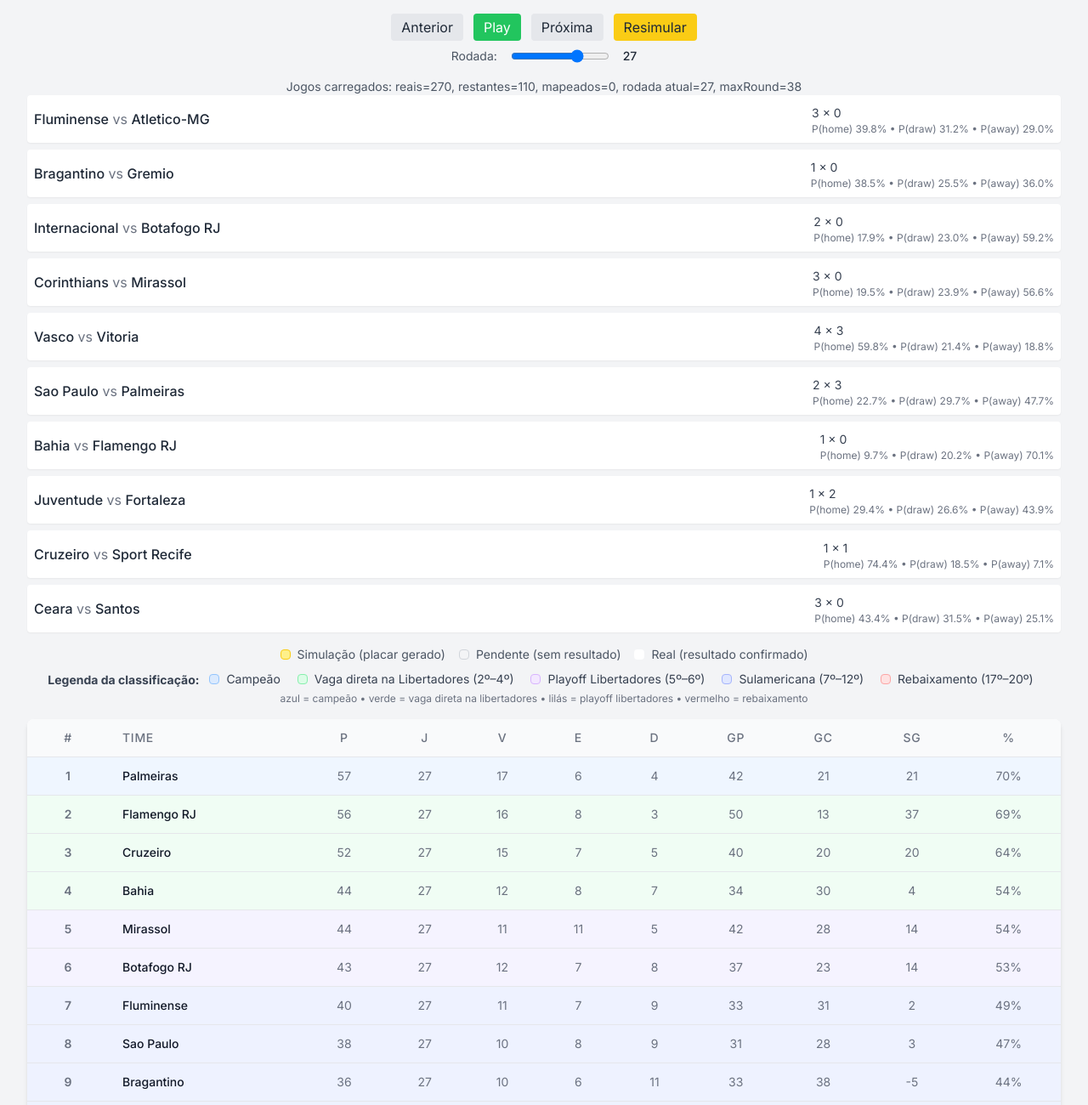
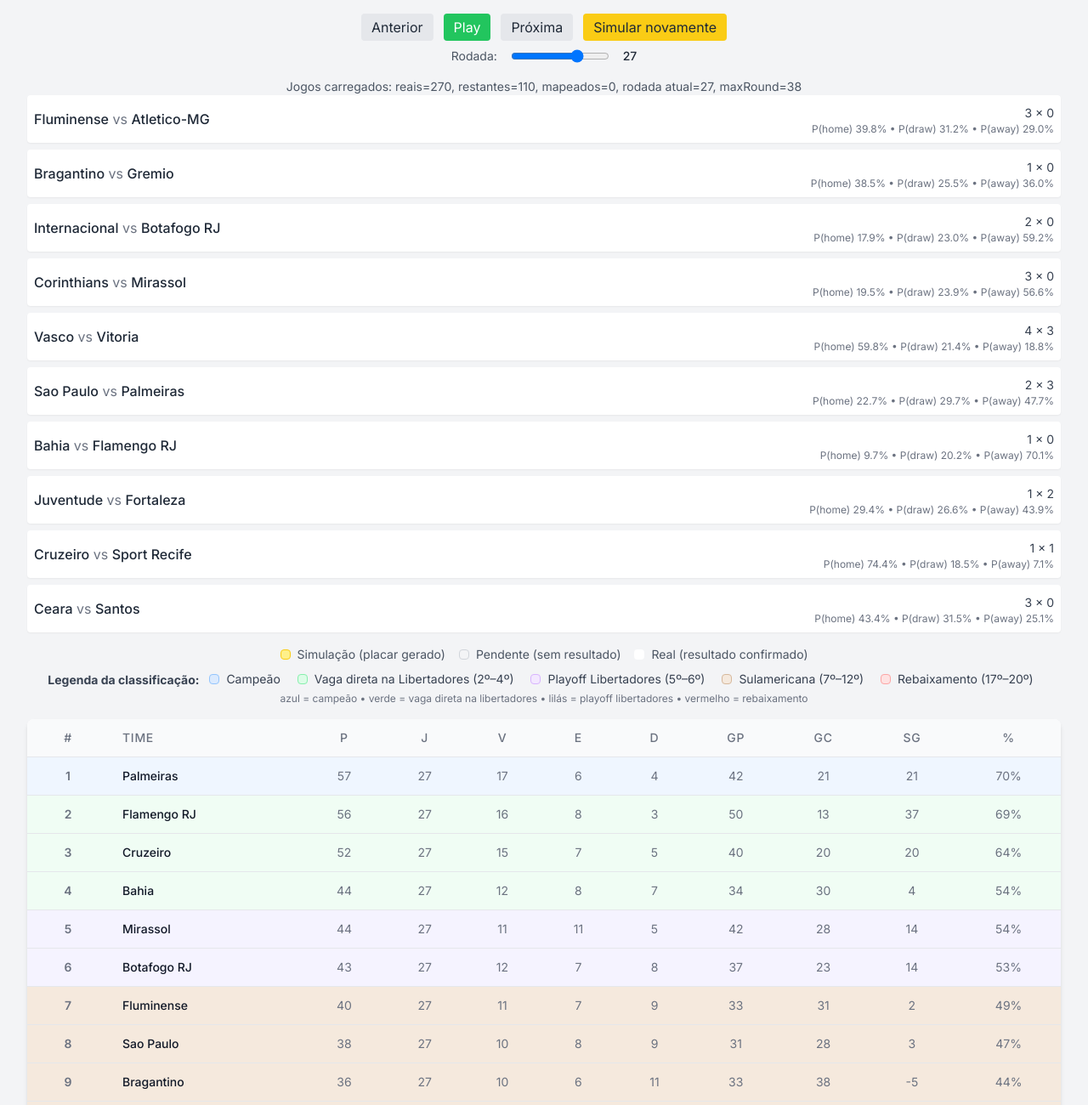
Before and after one commit to pegason/poisson, a website: page index.html in a window 1280 px wide. Shown: the part 600-1900 px from the top of the page at 85% size. Drawn offline with nearby package versions, Linux system fonts and the light colour scheme.

Commit message:
Terceiro  commit do projeto Poisson

```diff
--- a/index.html
+++ b/index.html
@@ -21,6 +21,9 @@
         #controls .flex { align-items: center; justify-content: center; }
         #round-matches ul { padding: 0; margin: 0; list-style: none; }
         #round-matches li { display: flex; align-items: center; justify-content: space-between; gap: 1rem; }
+        /* Flex children must be allowed to shrink; evita que o conteúdo da esquerda force o right para a próxima linha */
+        #round-matches li > .left { min-width: 0; flex: 1 1 auto; }
+        #round-matches li > .right { min-width: 0; flex: 0 0 auto; text-align: right; white-space: nowrap; }
         #table-container table th, #table-container table td { vertical-align: middle; }
         footer { color: #6b7280; font-size: 0.9rem; text-align: center; margin-top: 1.5rem; }
     </style>
@@ -68,7 +71,7 @@
                     <button id="prevBtn" class="px-3 py-1 bg-gray-200 rounded">Anterior</button>
                     <button id="playBtn" class="px-3 py-1 bg-green-500 text-white rounded">Play</button>
                     <button id="nextBtn" class="px-3 py-1 bg-gray-200 rounded">Próxima</button>
-                    <button id="resimulateBtn" class="px-3 py-1 bg-yellow-400 rounded">Resimular</button>
+                    <button id="resimulateBtn" class="px-3 py-1 bg-yellow-400 rounded">Simular novamente</button>
                 </div>
                 <div class="flex items-center justify-center gap-4">
                     <span class="text-sm text-gray-600">Rodada:</span>
@@ -106,7 +109,7 @@
                     <span class="inline-flex items-center ml-2 mr-2"><span class="w-3 h-3 bg-blue-100 rounded mr-2 border border-blue-300"></span>Campeão</span>
                     <span class="inline-flex items-center ml-2 mr-2"><span class="w-3 h-3 bg-green-100 rounded mr-2 border border-green-300"></span>Vaga direta na Libertadores (2º–4º)</span>
                     <span class="inline-flex items-center ml-2 mr-2"><span class="w-3 h-3 bg-purple-100 rounded mr-2 border border-purple-300"></span>Playoff Libertadores (5º–6º)</span>
-                    <span class="inline-flex items-center ml-2 mr-2"><span class="w-3 h-3 bg-indigo-100 rounded mr-2 border border-indigo-300"></span>Sulamericana (7º–12º)</span>
+                    <span class="inline-flex items-center ml-2 mr-2"><span style="width:0.75rem;height:0.75rem;background:#F5E9DD;border:1px solid #D6B89B;border-radius:0.25rem;display:inline-block;margin-right:0.5rem"></span>Sulamericana (7º–12º)</span>
                     <span class="inline-flex items-center ml-2 mr-2"><span class="w-3 h-3 bg-red-100 rounded mr-2 border border-red-300"></span>Rebaixamento (17º–20º)</span>
                 </div>
                 <div class="mt-1 text-xs text-gray-500">azul = campeão • verde = vaga direta na libertadores • lilás = playoff libertadores • vermelho = rebaixamento</div>
@@ -374,8 +377,10 @@
                             if (mt.source === 'simulated') { li.classList.add('bg-yellow-50'); li.style.borderLeft = '4px solid #F59E0B'; }
                             else if (mt.source === 'pending') { li.classList.add('bg-gray-50'); li.style.borderLeft = '4px solid #D1D5DB'; }
                             const left = document.createElement('div');
+                            left.className = 'left';
                             left.innerHTML = `<span class="font-medium">${mt.mandante}</span> <span class="text-gray-500">vs</span> <span class="font-medium">${mt.visitante}</span>`;
                             const right = document.createElement('div');
+                            right.className = 'right';
 
                             // compute probs for this match based on stats up to r-1
                             const statsBefore = calcStatsUpToRound(r-1);
@@ -453,8 +458,8 @@
                         // lilás / roxo claro
                         tr.style.backgroundColor = '#F5F3FF'; // purple-50
                     } else if (pos >= 7 && pos <= 12) {
-                        // Sulamericana
-                        tr.classList.add('bg-indigo-50');
+                        // Sulamericana - marrom claro
+                        tr.style.backgroundColor = '#F5E9DD';
                     } else if (pos >= 17 && pos <= 20) {
                         tr.classList.add('bg-red-50');
                     }
```
